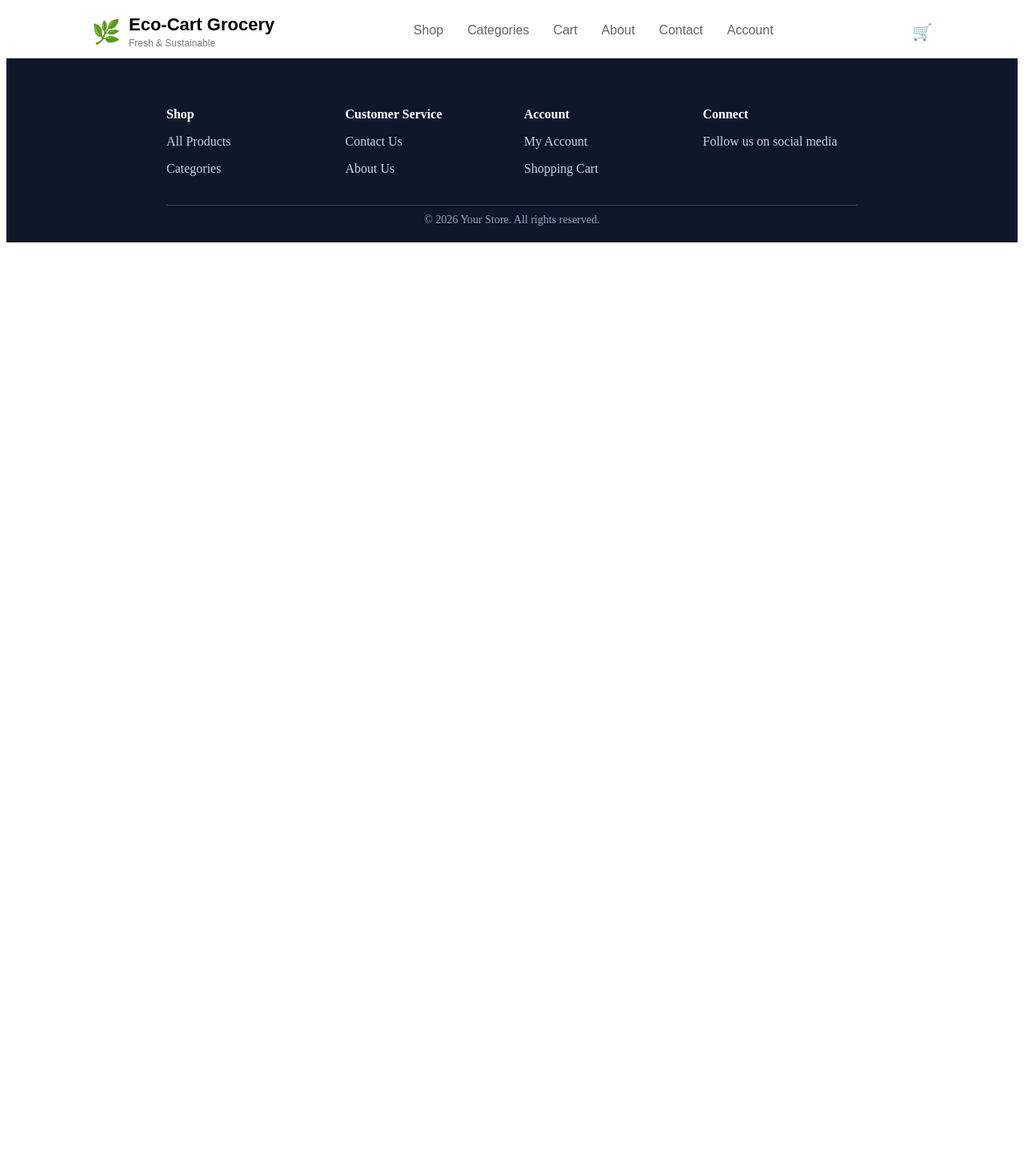
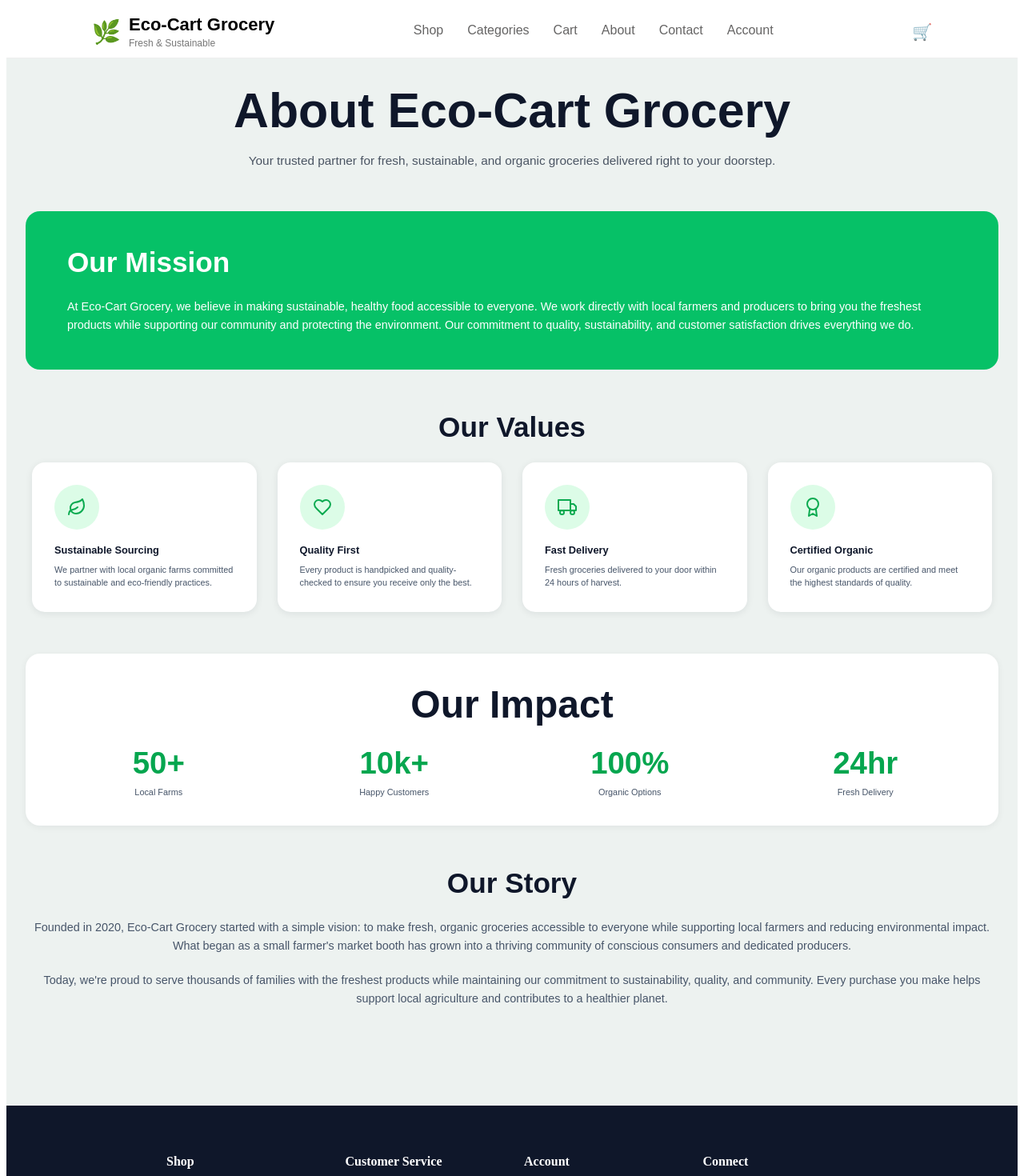
Before and after one commit to Ged45/Eco-Cart-Grocery, a React (Vite) app: page / in a window 1280 px wide. Shown: the top 1470 px of the page at 80% size. Before the commit the page ends 800 px from the top, so only its background shows below. Built offline with nearby package versions, Linux system fonts and the light colour scheme.

Commit message:
first commit

```diff
--- a/src/App.jsx
+++ b/src/App.jsx
@@ -2,16 +2,12 @@ import React from "react";
 import { Outlet } from "react-router-dom";
 import Header from "./components/Header";
 import Footer from "./components/Footer";
-import CategoriesPage from "./pages/categories";
+
 function App() {
   return (
     <>
       <Header />
-      <Outlet /> {/* pages goes here*/
-
-
-
-      }
+      <Outlet /> {/* pages go here */}
       <Footer />
     </>
   );
--- /dev/null
+++ b/src/pages/about.jsx
@@ -0,0 +1,108 @@
+import "../styles/about.css";
+import { LuHeart, LuLeaf } from "react-icons/lu";
+import { FiAward, FiTruck } from "react-icons/fi";
+
+function AboutPage() {
+  const values = [
+    {
+      title: "Sustainable Sourcing",
+      description:
+        "We partner with local organic farms committed to sustainable and eco-friendly practices.",
+      icon: LuLeaf,
+    },
+    {
+      title: "Quality First",
+      description:
+        "Every product is handpicked and quality-checked to ensure you receive only the best.",
+      icon: LuHeart,
+    },
+    {
+      title: "Fast Delivery",
+      description:
+        "Fresh groceries delivered to your door within 24 hours of harvest.",
+      icon: FiTruck,
+    },
+    {
+      title: "Certified Organic",
+      description:
+        "Our organic products are certified and meet the highest standards of quality.",
+      icon: FiAward,
+    },
+  ];
+
+  const impact = [
+    { value: "50+", label: "Local Farms" },
+    { value: "10k+", label: "Happy Customers" },
+    { value: "100%", label: "Organic Options" },
+    { value: "24hr", label: "Fresh Delivery" },
+  ];
+
+  return (
+    <main className="about-page">
+      <section className="about-hero">
+        <h1>About Eco-Cart Grocery</h1>
+        <p>
+          Your trusted partner for fresh, sustainable, and organic groceries
+          delivered right to your doorstep.
+        </p>
+      </section>
+
+      <section className="about-mission">
+        <h2>Our Mission</h2>
+        <p>
+          At Eco-Cart Grocery, we believe in making sustainable, healthy food
+          accessible to everyone. We work directly with local farmers and
+          producers to bring you the freshest products while supporting our
+          community and protecting the environment. Our commitment to quality,
+          sustainability, and customer satisfaction drives everything we do.
+        </p>
+      </section>
+
+      <section className="about-values">
+        <h2>Our Values</h2>
+        <div className="about-values-grid">
+          {values.map((item) => (
+            <article key={item.title} className="about-card">
+              <span className="about-card-icon" aria-hidden="true">
+                <item.icon className="about-card-icon-svg" />
+              </span>
+              <h3>{item.title}</h3>
+              <p>{item.description}</p>
+            </article>
+          ))}
+        </div>
+      </section>
+
+      <section className="about-impact">
+        <h2>Our Impact</h2>
+        <div className="about-impact-grid">
+          {impact.map((item) => (
+            <div key={item.label} className="about-impact-item">
+              <h3>{item.value}</h3>
+              <p>{item.label}</p>
+            </div>
+          ))}
+        </div>
+      </section>
+
+      <section className="about-story">
+        <h2>Our Story</h2>
+        <p>
+          Founded in 2020, Eco-Cart Grocery started with a simple vision: to
+          make fresh, organic groceries accessible to everyone while supporting
+          local farmers and reducing environmental impact. What began as a small
+          farmer&apos;s market booth has grown into a thriving community of
+          conscious consumers and dedicated producers.
+        </p>
+        <p>
+          Today, we&apos;re proud to serve thousands of families with the
+          freshest products while maintaining our commitment to sustainability,
+          quality, and community. Every purchase you make helps support local
+          agriculture and contributes to a healthier planet.
+        </p>
+      </section>
+    </main>
+  );
+}
+
+export default AboutPage;
--- /dev/null
+++ b/src/pages/categories.jsx
@@ -0,0 +1,18 @@
+function CategoriesPage() {
+  return (
+    <main
+      style={{
+        minHeight: "60vh",
+        padding: "40px 24px",
+        fontFamily: "Arial, Helvetica, sans-serif",
+      }}
+    >
+      <h1 style={{ margin: 0, color: "#0f172a" }}>Categories</h1>
+      <p style={{ color: "#475569", marginTop: "12px" }}>
+        Browse grocery categories here.
+      </p>
+    </main>
+  );
+}
+
+export default CategoriesPage;
--- a/src/routes.jsx
+++ b/src/routes.jsx
@@ -3,15 +3,16 @@ import App from "./App";
 
 // Pages
 import Categories from "./pages/categories";
+import AboutPage from "./pages/about";
 
 const router = createBrowserRouter([
   {
     path: "/",
     element: <App />, // Layout (Navbar + Footer)
     children: [
-
+      { index: true, element: <AboutPage /> },
+      { path: "about", element: <AboutPage /> },
       { path: "categories", element: <Categories /> },
-
     ],
   },
 ]);
--- /dev/null
+++ b/src/styles/about.css
@@ -0,0 +1,171 @@
+.about-page {
+  background: #edf2f0;
+  padding: 30px 24px 70px;
+  color: #0f172a;
+  font-family: Arial, Helvetica, sans-serif;
+}
+
+.about-page section {
+  max-width: 1200px;
+  margin: 0 auto 52px;
+}
+
+.about-hero {
+  text-align: center;
+}
+
+.about-hero h1 {
+  margin: 0;
+  font-size: clamp(2rem, 5vw, 3.8rem);
+  font-weight: 800;
+}
+
+.about-hero p {
+  margin: 16px auto 0;
+  max-width: 780px;
+  font-size: clamp(0.9rem, 1.2vw, 1rem);
+  line-height: 1.5;
+  color: #4b5563;
+}
+
+.about-mission {
+  background: #06c167;
+  border-radius: 18px;
+  padding: 44px 52px;
+  color: #ffffff;
+}
+
+.about-mission h2,
+.about-values h2,
+.about-story h2 {
+  margin: 0 0 24px;
+  font-size: clamp(1.5rem, 2.8vw, 2.2rem);
+  text-align: center;
+  font-weight: 800;
+}
+
+.about-mission h2 {
+  text-align: left;
+}
+
+.about-impact h2 {
+  margin: 0 0 24px;
+  font-size: clamp(2rem, 4vw, 3rem);
+  text-align: center;
+  font-weight: 800;
+}
+
+.about-mission p {
+  margin: 0;
+  font-size: clamp(0.9rem, 1.1vw, 1rem);
+  line-height: 1.6;
+}
+
+.about-values-grid {
+  display: grid;
+  grid-template-columns: repeat(4, minmax(0, 1fr));
+  gap: 26px;
+}
+
+.about-card {
+  background: #ffffff;
+  border-radius: 16px;
+  padding: 28px;
+  box-shadow: 0 2px 10px rgba(15, 23, 42, 0.08);
+}
+
+.about-card-icon {
+  width: 56px;
+  height: 56px;
+  border-radius: 999px;
+  display: inline-flex;
+  align-items: center;
+  justify-content: center;
+  background: #dcfce7;
+}
+
+.about-card-icon-svg {
+  width: 24px;
+  height: 24px;
+  color: #0baa50;
+}
+
+.about-card h3 {
+  margin: 18px 0 10px;
+  font-size: 0.8rem;
+}
+
+.about-card p {
+  margin: 0;
+  color: #475569;
+  line-height: 1.45;
+  font-size: 0.68rem;
+}
+
+.about-impact {
+  background: #ffffff;
+  border-radius: 18px;
+  padding: 36px 28px;
+  box-shadow: 0 2px 10px rgba(15, 23, 42, 0.06);
+}
+
+.about-impact-grid {
+  display: grid;
+  grid-template-columns: repeat(4, minmax(0, 1fr));
+  gap: 18px;
+  text-align: center;
+}
+
+.about-impact-item h3 {
+  margin: 0 0 8px;
+  color: #06a64f;
+  font-size: clamp(1.8rem, 3vw, 3rem);
+}
+
+.about-impact-item p {
+  margin: 0;
+  color: #475569;
+  font-size: 0.68rem;
+}
+
+.about-story {
+  text-align: center;
+  max-width: 980px;
+}
+
+.about-story p {
+  margin: 0 auto 20px;
+  color: #475569;
+  line-height: 1.6;
+  font-size: clamp(0.9rem, 1.1vw, 1rem);
+}
+
+.about-story p:last-child {
+  margin-bottom: 0;
+}
+
+@media (max-width: 1200px) {
+  .about-values-grid,
+  .about-impact-grid {
+    grid-template-columns: repeat(2, minmax(0, 1fr));
+  }
+}
+
+@media (max-width: 768px) {
+  .about-page {
+    padding: 20px 14px 40px;
+  }
+
+  .about-mission {
+    padding: 28px 20px;
+  }
+
+  .about-values-grid,
+  .about-impact-grid {
+    grid-template-columns: 1fr;
+  }
+
+  .about-card {
+    padding: 20px;
+  }
+}
```
Also changed, not shown: 1 other file (tests, documents, lock files or other folders).
